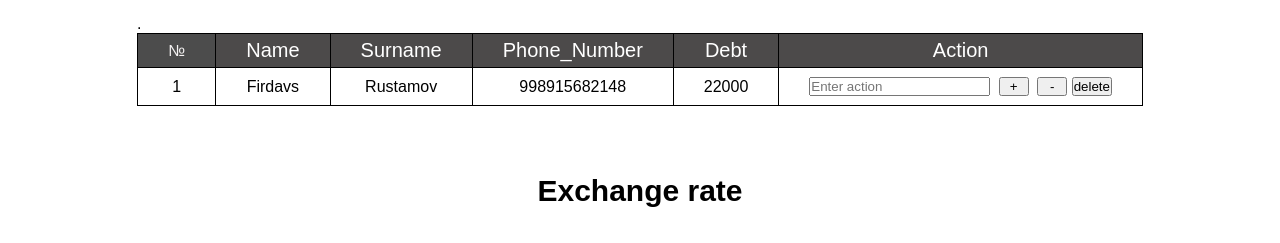
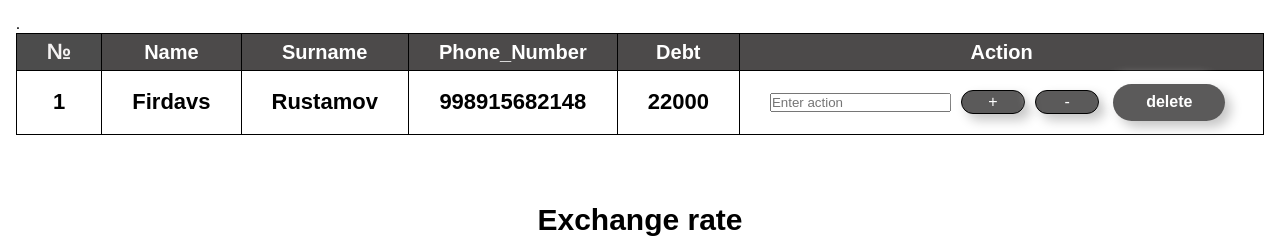
Before and after one commit to joraqulov/credit-schedule, a plain HTML site: page index.html in a window 1280 px wide. Shown: the part 557-800 px from the top of the page. Drawn offline with Linux system fonts and the light colour scheme.

Commit message:
new change

```diff
--- a/main.css
+++ b/main.css
@@ -469,3 +469,139 @@ table .td{
   color: rgb(244, 242, 242);
   font-weight: 750px;
 }
+#del {
+  background-color: rgba(16, 15, 15, 0.686);
+  color: white;
+  font-weight: 700;
+  cursor: pointer;
+  margin: 8px 8px;
+  width: 7em;
+  height: 2.3em;
+  border-radius: 30em;
+  font-size: 16px;
+  font-family: inherit;
+  border: none;
+  position: relative;
+  overflow: hidden;
+  z-index: 1;
+  box-shadow: 6px 6px 12px #c5c5c5,
+              -6px -6px 12px #ffffff;
+ }
+
+ #del::before {
+  content: '';
+  width: 0;
+  height: 3em;
+  border-radius: 30em;
+  position: absolute;
+  top: 0;
+  left: 0;
+  background-image: linear-gradient(to right, #333131df 0%,  #333131df  100%);
+  transition: .4s ease;
+  display: block;
+  z-index: -1;
+ }
+
+ #del:hover::before {
+  width: 9em;
+ }
+ td {
+  font-size: 22px;
+  font-weight: 600;
+ }
+ #plus {
+  cursor: pointer;
+  color: white;
+  background-color:rgba(16, 15, 15, 0.686);
+  width: 4em;
+  height: 1.5em;
+  border-radius: 12em;
+  font-size: 16px;
+  font-family: inherit;
+  border:1px solid black;
+  position: relative;
+  overflow: hidden;
+  z-index: 1;
+  box-shadow: 6px 6px 12px #c5c5c5,
+              -6px -6px 12px #ffffff;
+ }
+
+ #plus::before {
+  content: '';
+  width: 0;
+  height: 3em;
+  border-radius: 30em;
+  position: absolute;
+  top: 0;
+  left: 0;
+  background-image: linear-gradient(to right, #333131df 0%,  #333131df  100%);
+  transition: .5s ease;
+  display: block;
+  z-index: -1;
+ }
+
+ #plus:hover::before {
+  width: 9em;
+ }
+
+ #minus {
+  cursor: pointer;
+  color: white;
+  background-color:rgba(16, 15, 15, 0.686);
+  width: 4em;
+  height: 1.5em;
+  border-radius: 12em;
+  font-size: 16px;
+  font-family: inherit;
+  border:1px solid black;
+  position: relative;
+  overflow: hidden;
+  z-index: 1;
+  box-shadow: 6px 6px 12px #c5c5c5,
+              -6px -6px 12px #ffffff;
+ }
+
+ #minus::before {
+  content: '';
+  width: 0;
+  height: 3em;
+  border-radius: 30em;
+  position: absolute;
+  top: 0;
+  left: 0;
+  background-image: linear-gradient(to right, #333131df 0%,  #333131df  100%);
+  transition: .5s ease;
+  display: block;
+  z-index: -1;
+ }
+
+ #minus:hover::before {
+  width: 9em;
+ }
+
+
+
+ #money1707311742422 {
+  width: 230px;
+  max-width: 220px;
+  height: 35px;
+  padding: 12px;
+  border-radius: 12px;
+  border: 2px solid rgb(0, 0, 0);
+  outline: none;
+  transition: all 0.3s cubic-bezier(0.19, 1, 0.22, 1);
+  box-shadow: 0px 0px 20px -18px;
+}
+
+#money1707311742422:hover {
+  border: 2px solid lightgrey;
+  box-shadow: 0px 0px 20px -17px;
+}
+
+#money1707311742422:active {
+  transform: scale(0.95);
+}
+
+#money1707311742422:focus {
+  border: 2px solid grey;
+}
```
